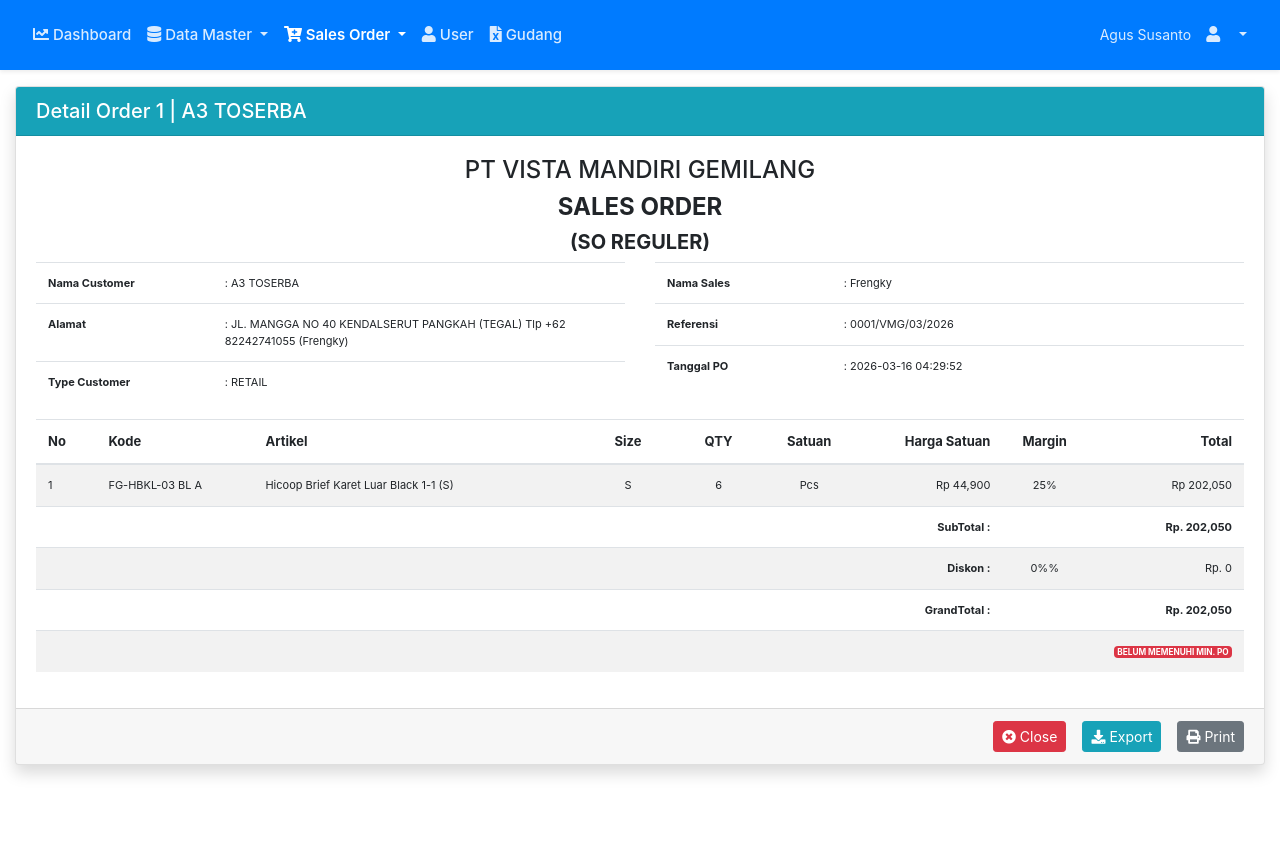
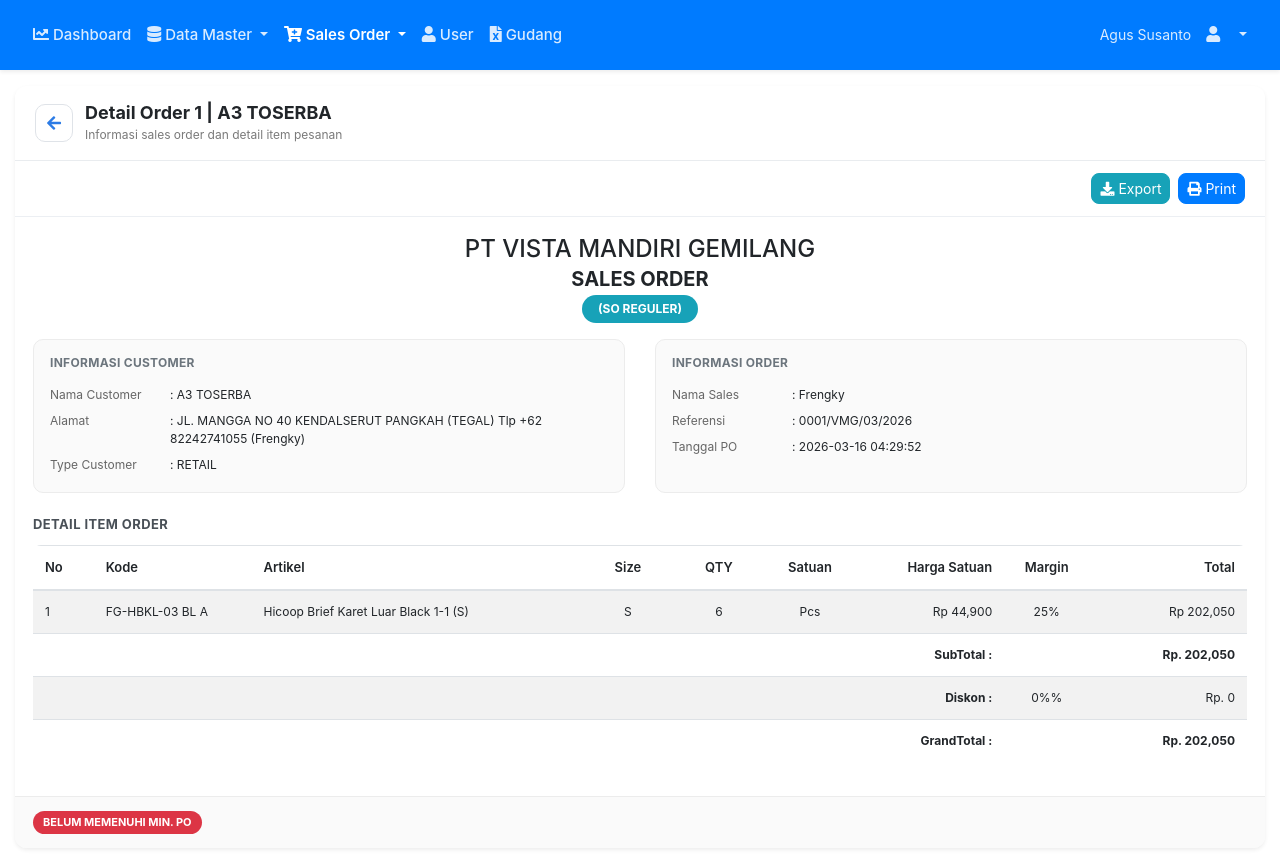
Before and after one commit to Rmdhnrzs/pom-admin-backend, a CodeIgniter app: page /database/index.php/order/detailHistory/1 in a window 1280 px wide. Before the commit the page ends 776 px from the top, so only its background shows below. Run offline with CodeIgniter, Linux system fonts and the light colour scheme; a user stored in the database is signed in; data comes from the database, SQL or seed files in the repository; data that the repository does not hold is empty.

Commit message:
update detailHistory views

```diff
--- a/application/views/admin/detailHistory.php
+++ b/application/views/admin/detailHistory.php
@@ -1,5 +1,4 @@
 <style>
-  /* Gaya default */
   td {
     font-size: 11px;
     text-align: left;
@@ -12,9 +11,205 @@
   .btn_tambah {
     margin-bottom: 10px;
   }
+
+  .table td {
+    font-size: 12px;
+    vertical-align: middle;
+  }
+
+  .table thead th {
+    font-size: 13px;
+    font-weight: 600;
+    white-space: nowrap;
+    position: sticky;
+    top: 0;
+    z-index: 2;
+    background: #fff;
+    border-bottom: 2px solid #dee2e6;
+  }
+
+  .table tbody tr:hover {
+    background-color: #f8fafc;
+  }
+
+  .table-responsive {
+    max-height: calc(100vh - 260px);
+    overflow-y: auto;
+    border-radius: 8px;
+  }
+
+  .custom-card {
+    border-radius: 12px;
+    border: none;
+    overflow: hidden;
+  }
+
+  .navbar-header {
+    background: #fff;
+    padding: 16px 20px;
+    border-bottom: 1px solid #e9ecef;
+  }
+
+  .navbar-wrap {
+    display: flex;
+    align-items: center;
+    justify-content: space-between;
+    gap: 12px;
+    flex-wrap: wrap;
+  }
+
+  .navbar-left {
+    display: flex;
+    align-items: center;
+    gap: 12px;
+    min-width: 0;
+  }
+
+  .back-btn-clean {
+    width: 38px;
+    height: 38px;
+    border-radius: 10px;
+    border: 1px solid #dfe3e8;
+    background: #fff;
+    color: #2c7be5;
+    display: inline-flex;
+    align-items: center;
+    justify-content: center;
+    text-decoration: none;
+    flex-shrink: 0;
+  }
+
+  .back-btn-clean:hover {
+    text-decoration: none;
+    color: #1b5fc1;
+    background: #f8fbff;
+  }
+
+  .icon-box {
+    width: 38px;
+    height: 38px;
+    background: #e7f1ff;
+    border-radius: 10px;
+    display: flex;
+    align-items: center;
+    justify-content: center;
+    flex-shrink: 0;
+  }
+
+  .navbar-title {
+    font-size: 18px;
+    font-weight: 700;
+    color: #212529;
+    margin: 0;
+    line-height: 1.2;
+  }
+
+  .navbar-subtitle {
+    font-size: 12px;
+    color: #7a7a7a;
+    margin: 2px 0 0;
+  }
+
+  .action-row {
+    background: #fff;
+    padding: 12px 20px;
+    border-bottom: 1px solid #eceff3;
+    display: flex;
+    justify-content: flex-end;
+    gap: 8px;
+    flex-wrap: wrap;
+  }
+
+  .action-row .btn {
+    border-radius: 8px;
+  }
+
+  .info-grid {
+    padding: 18px;
+    padding-bottom: 6px;
+  }
+
+  .info-card {
+    background: #fafafa;
+    border: 1px solid #ececec;
+    border-radius: 10px;
+    padding: 14px 16px;
+    height: 100%;
+  }
+
+  .info-card-title {
+    font-size: 12px;
+    font-weight: 700;
+    color: #6c757d;
+    text-transform: uppercase;
+    margin-bottom: 10px;
+    letter-spacing: .3px;
+  }
+
+  .info-table {
+    width: 100%;
+    margin-bottom: 0;
+  }
+
+  .info-table td {
+    border: none;
+    padding: 4px 0;
+    font-size: 12px;
+    vertical-align: top;
+  }
+
+  .info-table td:first-child {
+    width: 120px;
+    color: #666;
+  }
+
+  .section-box {
+    padding: 0 18px 18px;
+  }
+
+  .section-title {
+    font-size: 13px;
+    font-weight: 700;
+    color: #495057;
+    text-transform: uppercase;
+    margin-bottom: 10px;
+    letter-spacing: .4px;
+  }
+
+  .summary-box {
+    background: #fafafa;
+    border-top: 1px solid #ececec;
+    padding: 14px 18px;
+  }
+
+  .status-badges {
+    display: flex;
+    gap: 8px;
+    flex-wrap: wrap;
+    margin-top: 0;
+  }
+
+  .badge-stock {
+    font-size: 11px;
+    padding: 6px 10px;
+    border-radius: 999px;
+  }
+
+  .modal-content {
+    border-radius: 12px;
+    border: none;
+  }
+
+  .modal-header {
+    border-bottom: none;
+  }
+
+  .modal-footer {
+    border-top: none;
+  }
 </style>
+
 <style type="text/css" media="print">
-  /* Tambahkan gaya cetak khusus di sini */
   .print-table {
     background-color: transparent;
   }
@@ -28,56 +223,94 @@
   .print-table.table-striped tbody tr:nth-of-type(odd) {
     background-color: rgba(0, 0, 0, 0.05);
   }
-
-  /* Gaya lainnya sesuai kebutuhan Anda */
 </style>
 
+<div class="card shadow-sm custom-card mb-3">
+  <!-- HEADER -->
+  <div class="navbar-header">
+    <div class="navbar-wrap">
+      <div class="navbar-left">
+        <a href="<?= base_url('Order/history') ?>" class="back-btn-clean" title="Kembali">
+          <i class="fa fa-arrow-left"></i>
+        </a>
 
+        <!-- <div class="icon-box">
+          <i class="fas fa-file-invoice text-primary"></i>
+        </div> -->
 
-<div class="card shadow">
-  <header>
-    <h5 class="card-header text-white bg-info">Detail Order <?= $order->id ?> | <?= $order->nama_customer ?></h5>
-  </header>
+        <div>
+          <h5 class="navbar-title">Detail Order <?= $order->id ?> | <?= $order->nama_customer ?></h5>
+          <p class="navbar-subtitle">Informasi sales order dan detail item pesanan</p>
+        </div>
+      </div>
+    </div>
+  </div>
+
+  <!-- ACTION -->
+  <div class="action-row">
+    <button onclick="exportSo('<?php echo $d->id_order; ?>')" data-toggle="modal" data-target=".exportSo" class="btn btn-info btn-sm">
+      <i class="fa fa-download"></i> Export
+    </button>
+    <button onclick="printContent()" target="_blank" class="btn btn-primary btn-sm">
+      <i class="fa fa-print"></i> Print
+    </button>
+  </div>
+
   <div class="areaPrint">
-    <div class="card-body">
-      <h4 class="text-center">PT VISTA MANDIRI GEMILANG</h4>
-      <h4 class="text-center"><b>SALES ORDER</b></h4>
-      <h5 class="text-center"><b>(<?= jenis_so($order->jenis) ?>)</b></h5>
+    <div class="info-grid">
+      <div class="text-center mb-3">
+        <h4 class="mb-1">PT VISTA MANDIRI GEMILANG</h4>
+        <h5 class="mb-1"><b>SALES ORDER</b></h5>
+        <div><span class="badge badge-pill badge-info px-3 py-2">(<?= jenis_so($order->jenis) ?>)</span></div>
+      </div>
+
       <div class="row">
-        <div class="col-md-6">
-          <table class="table">
+        <div class="col-md-6 mb-3">
+          <div class="info-card">
+            <div class="info-card-title">Informasi Customer</div>
+            <table class="info-table">
               <tr>
-              <td style="width: 30%;"><b>Nama Customer</b></td>
+                <td>Nama Customer</td>
                 <td>: <?= $order->nama_customer ?></td>
               </tr>
               <tr>
-              <td style="width: 30%;"><b>Alamat</b></td>
+                <td>Alamat</td>
                 <td>: <?= $order->alamat ?></td>
               </tr>
               <tr>
-              <td style="width: 30%;"><b>Type Customer</b></td>
+                <td>Type Customer</td>
                 <td>: <?= $order->tipe_harga ?></td>
               </tr>
             </table>
           </div>
-        <div class="col-md-6">
-          <table class="table">
+        </div>
+
+        <div class="col-md-6 mb-3">
+          <div class="info-card">
+            <div class="info-card-title">Informasi Order</div>
+            <table class="info-table">
               <tr>
-              <td style="width: 30%;"><b>Nama Sales</b></td>
+                <td>Nama Sales</td>
                 <td>: <?= $order->sales ?></td>
               </tr>
               <tr>
-              <td style="width: 30%;"><b>Referensi</b></td>
+                <td>Referensi</td>
                 <td>: <?= $order->referensi ?></td>
               </tr>
               <tr>
-              <td style="width: 30%;"><b>Tanggal PO</b></td>
+                <td>Tanggal PO</td>
                 <td>: <?= $order->tanggal_dibuat ?></td>
               </tr>
             </table>
           </div>
         </div>
-      <table class="table table-striped">
+      </div>
+    </div>
+
+    <div class="section-box">
+      <div class="section-title">Detail Item Order</div>
+      <div class="table-responsive">
+        <table class="table table-striped print-table">
           <thead>
             <tr>
               <th style="width:5%">No</th>
@@ -131,29 +364,23 @@
               <td></td>
               <td class="text-right"><strong>Rp. <?= number_format($grandtotal) ?></strong></td>
             </tr>
-          <tr>
-            <td colspan="9" class="text-right">
-              <?php
-              $badge_class = $grandtotal >= $order->minimum_order ? 'success' : 'danger';
-              $badge_text = $grandtotal >= $order->minimum_order ? 'SUDAH MEMENUHI MIN. PO' : 'BELUM MEMENUHI MIN. PO';
-              echo "<span class='badge badge-$badge_class'>$badge_text</span>";
-              ?>
-
-            </td>
-          </tr>
           </tbody>
         </table>
       </div>
     </div>
-  <div class="card-footer">
-    <footer>
-      <button onclick="printContent()" target="_blank" class="btn btn-secondary btn-sm float-right"><i class="fa fa-print"></i> Print</button>
-      <button onclick="exportSo('<?php echo $d->id_order; ?>')" data-toggle="modal" data-target=".exportSo" class="btn btn-info btn-sm float-right mr-3"><i class="fa fa-download"></i> Export</button>
-      <a href="<?= base_url('Order/history') ?>" class="btn btn-danger  btn-sm float-right mr-3"><i class="fa fa-times-circle"></i> Close</a>
-    </footer>
   </div>
 
+  <div class="summary-box">
+    <div class="status-badges">
+      <?php
+      $badge_class = $grandtotal >= $order->minimum_order ? 'success' : 'danger';
+      $badge_text = $grandtotal >= $order->minimum_order ? 'SUDAH MEMENUHI MIN. PO' : 'BELUM MEMENUHI MIN. PO';
+      echo "<span class='badge badge-$badge_class badge-stock'>$badge_text</span>";
+      ?>
     </div>
+  </div>
+</div>
+
 <div class="modal fade exportSo" tabindex="-1" role="dialog" aria-labelledby="myLargeModalLabel" aria-hidden="true">
   <div class="modal-dialog ">
     <form id="formExport" action="<?= base_url('Order/exportSo') ?>" method="post">
@@ -189,6 +416,7 @@
     </form>
   </div>
 </div>
+
 <div class="modal fade bd-example-modal-lg" tabindex="-1" role="dialog" aria-labelledby="myLargeModalLabel" aria-hidden="true" data-backdrop="static">
   <div class="modal-dialog modal-xl">
     <form action="<?= base_url('Order/update_po') ?>" method="post">
@@ -223,8 +451,8 @@
     </form>
   </div>
 </div>
+
 <script>
-  // Fungsi untuk mengarahkan ke halaman sebelumnya
   function goBack() {
     window.history.back();
   }
@@ -236,15 +464,12 @@
 
     document.body.innerHTML = printContents;
 
-    // Tambahkan kelas print-table pada elemen tabel
     var printTable = document.querySelector('.print-table');
     if (printTable) {
       printTable.classList.add('table', 'table-striped', 'print-table');
     }
 
     window.print();
-
-    // Kembalikan isi body asli
     document.body.innerHTML = originalContents;
   }
 </script>
@@ -255,19 +480,16 @@
 
   function getdetail(id) {
     $('#id_order').val(id);
-    // Menggunakan Ajax untuk mengambil data artikel dari server
     $.ajax({
-      url: '<?= base_url('Order/getDataPo') ?>', // Ganti dengan URL ke fungsi controller yang mengambil data artikel
+      url: '<?= base_url('Order/getDataPo') ?>',
       type: 'GET',
       data: {
         detail: id
       },
       success: function(response) {
-        // Menampilkan data artikel ke dalam modal
         var artikelList = $('#artikelList');
-        artikelList.empty(); // Menghapus konten sebelumnya (jika ada)
+        artikelList.empty();
 
-        // Mengisi tabel dengan data artikel
         if (response.length > 0) {
           $.each(response, function(index, artikel) {
             var diskon = artikel.diskon_barang;
@@ -303,7 +525,7 @@
     var hargaCell = row.find('.harga');
     var diskonCell = row.find('.diskonHarga');
     var totalHargaCell = row.find('.total_harga');
-    var harga = hargaCell.val(); // Mengambil angka dari teks
+    var harga = hargaCell.val();
     var diskonKedua = diskonCell.val();
     var qty = parseInt(inputElement.val());
     var diskonAmount = diskonDetail(harga, diskonKedua);
@@ -311,7 +533,6 @@
     totalHargaCell.text(formatRupiah(totalHarga));
   }
 
-  // Fungsi untuk mengubah angka menjadi format rupiah
   function formatRupiah(angka) {
     var numberString = angka.toString();
     var split = numberString.split('.');
@@ -323,25 +544,23 @@
     return 'Rp ' + rupiah + (desimal !== '' ? ',' + (desimal === '00' ? '' : desimal) : '');
   }
 
-  // fungsi helper
   function diskonDetail(harga_satuan, diskon) {
-    var diskon_parts = diskon.split('+'); // Membagi diskon menjadi bagian-bagian
+    var diskon_parts = diskon.split('+');
     var harga_diskon = harga_satuan;
 
     for (var i = 0; i < diskon_parts.length; i++) {
-      var diskon_decimal = parseFloat(diskon_parts[i].replace('%', '')); // Menghilangkan tanda persen (%)
+      var diskon_decimal = parseFloat(diskon_parts[i].replace('%', ''));
       harga_diskon -= harga_diskon * (diskon_decimal / 100);
     }
 
-    // Membulatkan hasil diskon menjadi 2 angka di belakang koma
     var hasil_bulat = harga_diskon.toFixed(2);
 
-    return parseFloat(hasil_bulat); // Mengembalikan nilai float setelah membulatkan
+    return parseFloat(hasil_bulat);
   }
 </script>
 <script>
   document.getElementById('export-button').addEventListener('click', function(event) {
-    event.preventDefault(); // Menghentikan eksekusi default (submit) dari tombol
+    event.preventDefault();
     var urut = $('#no_urut').val();
     var tgl_kirim = $('#tgl_kirim').val();
     if (urut === "" || urut === "0000") {
@@ -351,15 +570,13 @@
         'error'
       );
     } else {
-      // Jalankan submit di sini
-      document.getElementById('formExport').submit(); // Ganti 'form-id' dengan ID formulir Anda
-      $('.exportSo').modal('hide'); // Ganti 'modal-id' dengan ID modal sesuai dengan kode Anda
+      document.getElementById('formExport').submit();
+      $('.exportSo').modal('hide');
       Swal.fire(
         'BERHASIL',
         'Data berhasil di export',
         'success'
       );
     }
-
   });
 </script>
```
Lines whose indentation alone changed are shown as unchanged.
